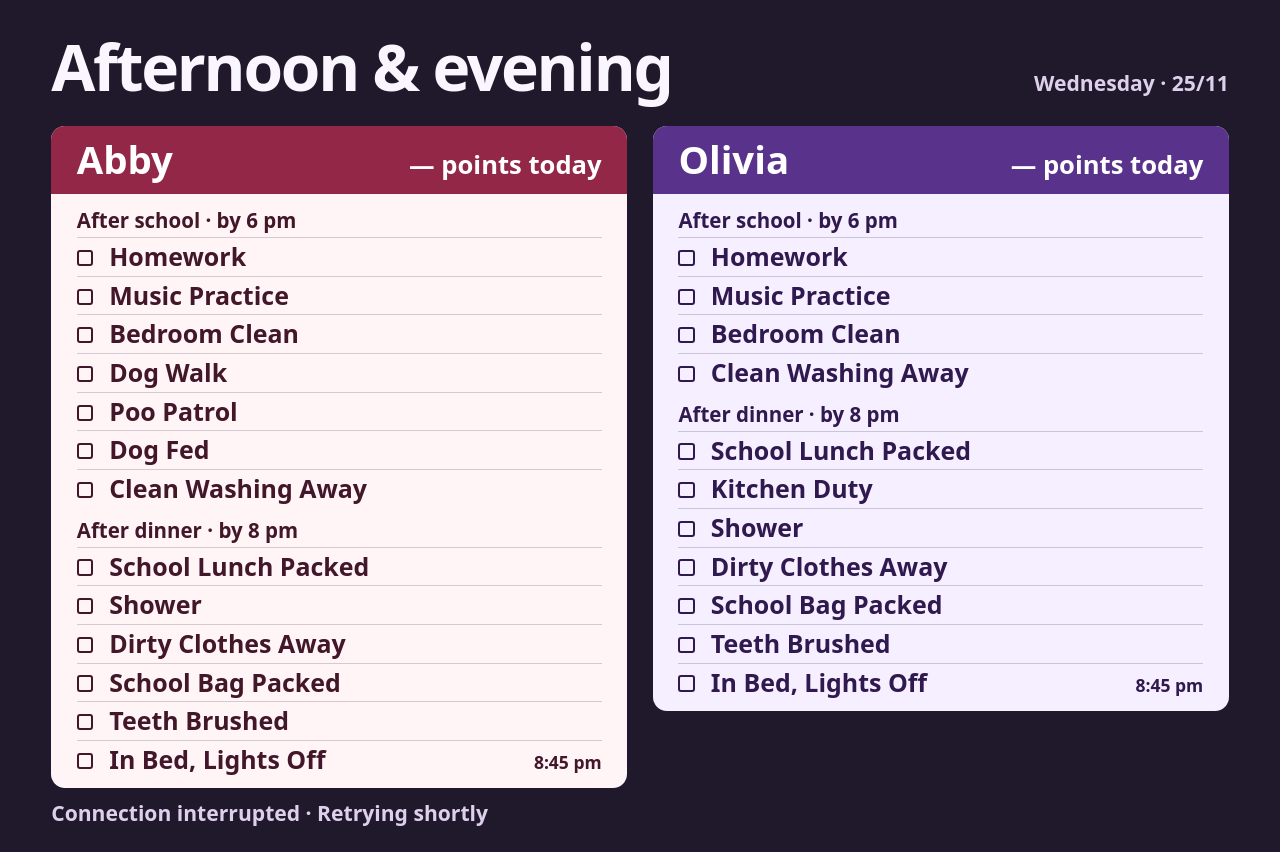
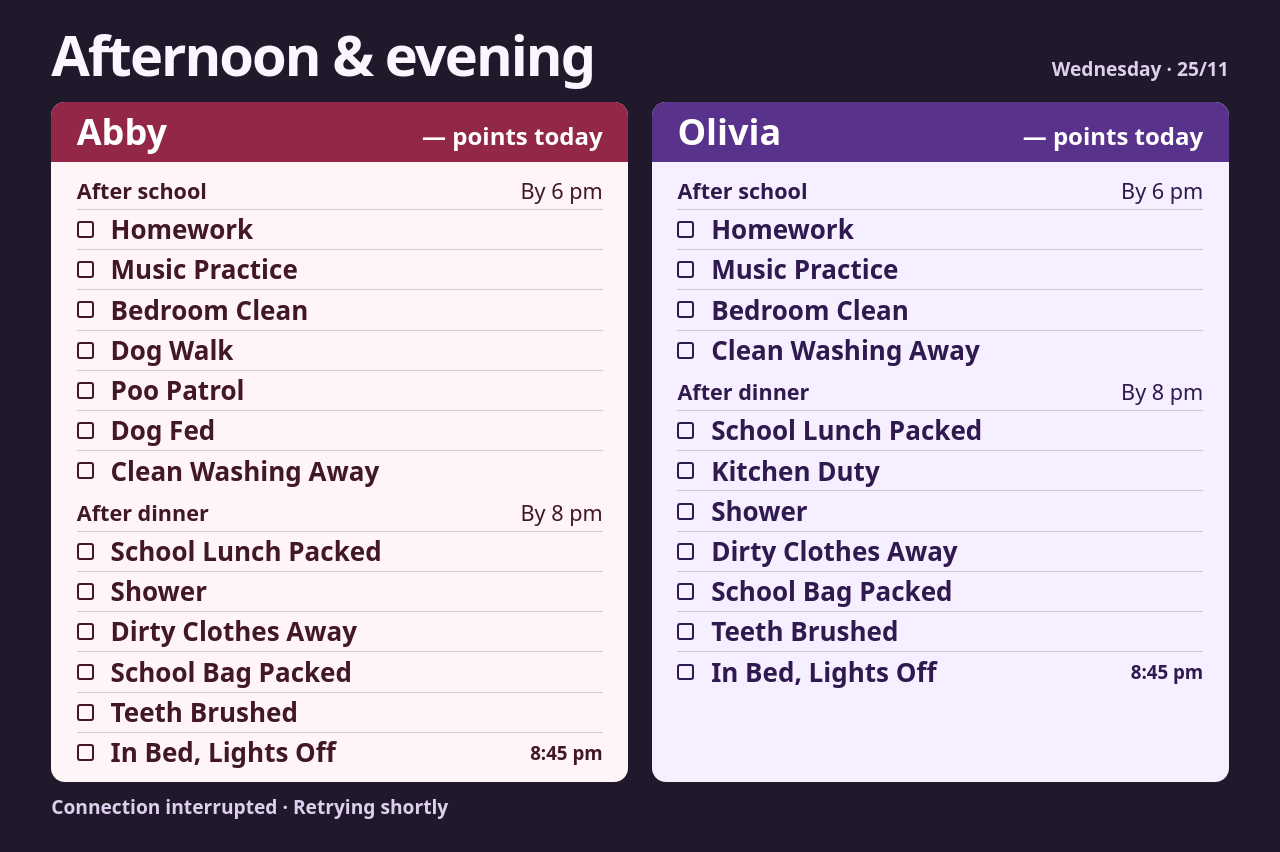
Before and after one commit to rickyemmerson/emmerson-routine, a plain HTML site: page tv.html in a window 1280 px wide. Drawn offline with Linux system fonts and the light colour scheme; no server answers.

Commit message:
Fit all TV jobs on one screen and refresh faster

```diff
--- a/tv.html
+++ b/tv.html
@@ -8,30 +8,37 @@
 <style>
   * { box-sizing: border-box; }
   body { margin: 0; background: #20192c; color: #faf6ff; font: 600 18px/1.35 system-ui, sans-serif; }
-  main { max-width: 1920px; margin: auto; padding: 3vh 4vw; }
+  main { max-width: 1920px; margin: auto; padding: 3vh 4vw 2vh; }
   header, .person, .group-title { display: flex; justify-content: space-between; align-items: baseline; gap: .7rem; }
   h1, h2, h3, p { margin: 0; }
-  h1 { font-size: clamp(30px, 5vw, 88px); letter-spacing: -.035em; }
-  #date, footer { color: #ded0ec; font-size: clamp(15px, 1.65vw, 28px); }
+  h1 { font-size: 5vw; font-size: clamp(24px, min(5vw, 7vh), 80px); letter-spacing: -.035em; line-height: 1.1; }
+  #date, footer { color: #ded0ec; font-size: clamp(13px, min(1.65vw, 2.4vh), 28px); }
   header { margin-bottom: 2vh; }
-  #board { display: flex; gap: 2vw; align-items: flex-start; }
+  #board { display: flex; justify-content: space-between; align-items: stretch; }
   section { width: 49%; min-width: 0; border-radius: 14px; background: #fff5f7; color: #421729; overflow: hidden; }
   section + section { background: #f5efff; color: #30194e; }
-  .person { padding: 1vh 2vw; color: white; background: #932747; }
+  .person { padding: 1.2vh 2vw; color: white; background: #932747; }
   section + section .person { background: #59338b; }
-  h2 { font-size: clamp(24px, 3vw, 52px); }
-  .points { font-size: clamp(15px, 2vw, 36px); font-variant-numeric: tabular-nums; text-align: right; }
-  .groups { padding: .5vh 2vw 1.2vh; }
-  .group-title { margin-top: .8vh; padding: .3vh 0; font-size: clamp(14px, 1.6vw, 29px); }
+  h2 { font-size: clamp(22px, min(3vw, 4.5vh), 62px); line-height: 1.15; }
+  .points { font-size: clamp(14px, min(2vw, 3vh), 38px); font-variant-numeric: tabular-nums; text-align: right; }
+  .groups { padding: .8vh 2vw 1.3vh; }
+  .group-title { margin-top: 1.2vh; padding-bottom: .6vh; font-size: clamp(14px, min(1.7vw, 2.7vh), 32px); line-height: 1.2; }
+  .group-title span { font-weight: 500; text-align: right; }
   ol { padding: 0; margin: 0; list-style: none; }
-  li { display: flex; align-items: baseline; gap: .65em; padding: .25vh 0; border-top: 1px solid #22112b30; font-size: clamp(16px, 1.95vw, 34px); }
+  li { display: flex; align-items: center; gap: .65em; padding: .42vh 0; border-top: 1px solid #22112b30; font-size: 2.8vh; font-size: clamp(13px, min(2.1vw, 3.25vh), 40px); line-height: 1.25; }
+  #board.morning li { padding: 1.2vh 0; font-size: clamp(16px, min(2.8vw, 5vh), 52px); }
   .mark { width: .65em; height: .65em; flex: 0 0 .65em; border: 2px solid currentColor; border-radius: 3px; }
   .done .mark { background: #256343; border-color: #256343; }
   .done .mark::after { content: ''; display: block; width: .24em; height: .4em; margin: -.03em auto 0; border: solid white; border-width: 0 .08em .08em 0; transform: rotate(45deg); }
   .done .label { text-decoration: line-through; }
-  .state { margin-left: auto; white-space: nowrap; font-size: .7em; }
+  .state { margin-left: auto; padding-left: .3em; text-align: right; font-size: .72em; }
   footer { margin-top: 1.4vh; }
-  @media (max-width: 590px) { #board { display: block; } section { width: 100%; margin-bottom: 1rem; } header { display: block; } }
+  @media (orientation: portrait) and (max-width: 590px) {
+    #board { display: block; }
+    section { width: 100%; margin-bottom: 1rem; }
+    header { display: block; }
+    li { font-size: 16px; }
+  }
 </style>
 </head>
 <body>
@@ -51,6 +58,8 @@
   var snapshot = null;
   var lastRender = '';
   var connection = 'Connecting to the jobs board…';
+  var refreshTimer;
+  var requestInFlight = false;
   var endpoint = 'https://lfwxbxrsureqdlxjlfgf.supabase.co/rest/v1/routine_tv_today?select=day,board';
   function brisbane() {
     return new Date(Date.now() + 10 * 60 * 60 * 1000);
@@ -63,16 +72,18 @@
   }
   function render() {
     var now = brisbane(), day = now.toISOString().slice(0, 10), dow = now.getUTCDay();
-    var morning = now.getUTCHours() < 15;
+    var morning = now.getUTCHours() < 12;
     var data = snapshot && snapshot.day === day ? snapshot.board : {};
     var ready = connection === 'Updates automatically' || Boolean(snapshot && snapshot.day === day);
     var key = JSON.stringify([day, morning, data, ready]);
-    document.getElementById('status').textContent = connection;
+    var status = document.getElementById('status');
+    if (status.textContent !== connection) status.textContent = connection;
     if (key === lastRender) return;
     lastRender = key;
     document.getElementById('title').textContent = morning ? 'Morning jobs' : 'Afternoon & evening';
     document.getElementById('date').textContent = weekdays[dow] + ' · ' + now.getUTCDate() + '/' + (now.getUTCMonth() + 1);
     var board = document.getElementById('board');
+    board.className = morning ? 'morning' : 'later';
     board.textContent = '';
     ['abby', 'olivia'].forEach(function (girl) {
       var person = data[girl] || {}, states = person.tasks || {};
@@ -83,8 +94,11 @@
       panel.appendChild(heading);
       var content = element('div', '', 'groups');
       (morning ? [0] : [1, 2]).forEach(function (index) {
-        var title = index === 0 ? 'Ready by 7:45 am' : index === 1 ? 'After school · by 6 pm' : 'After dinner · by 8 pm';
-        content.appendChild(element('h3', title, 'group-title'));
+        var title = index === 0 ? 'Before school' : index === 1 ? 'After school' : 'After dinner';
+        var deadline = index === 0 ? 'Ready by 7:45 am' : index === 1 ? 'By 6 pm' : 'By 8 pm';
+        var groupTitle = element('h3', title, 'group-title');
+        groupTitle.appendChild(element('span', deadline));
+        content.appendChild(groupTitle);
         var list = element('ol');
         groups[index].forEach(function (task) {
           if ((task[2] === 'dog' && dog[dow] !== girl) ||
@@ -108,13 +122,21 @@
     });
   }
   function refresh() {
+    clearTimeout(refreshTimer);
+    if (requestInFlight || document.hidden) return;
+    requestInFlight = true;
     var request = new XMLHttpRequest();
     request.open('GET', endpoint, true);
     request.setRequestHeader('apikey', 'sb_publishable_UVxQWE2KErQpNx_V1TYxbw_MsxaohKA');
     request.timeout = 10000;
+    function finish(delay) {
+      requestInFlight = false;
+      render();
+      refreshTimer = setTimeout(refresh, delay);
+    }
     function unavailable() {
       connection = 'Connection interrupted · Retrying shortly';
-      render();
+      finish(5000);
     }
     request.onload = function () {
       try {
@@ -122,7 +144,7 @@
         var rows = JSON.parse(request.responseText);
         snapshot = rows[0] || null;
         connection = 'Updates automatically';
-        render();
+        finish(2000);
       } catch (error) { unavailable(); }
     };
     request.onerror = request.ontimeout = unavailable;
@@ -130,8 +152,12 @@
   }
   render();
   refresh();
-  setInterval(refresh, 15000);
-  setInterval(render, 10000);
+  document.addEventListener('visibilitychange', function () {
+    if (document.hidden) clearTimeout(refreshTimer);
+    else { render(); refresh(); }
+  });
+  window.addEventListener('online', refresh);
+  setInterval(render, 1000);
 })();
 </script>
 </body>
```
